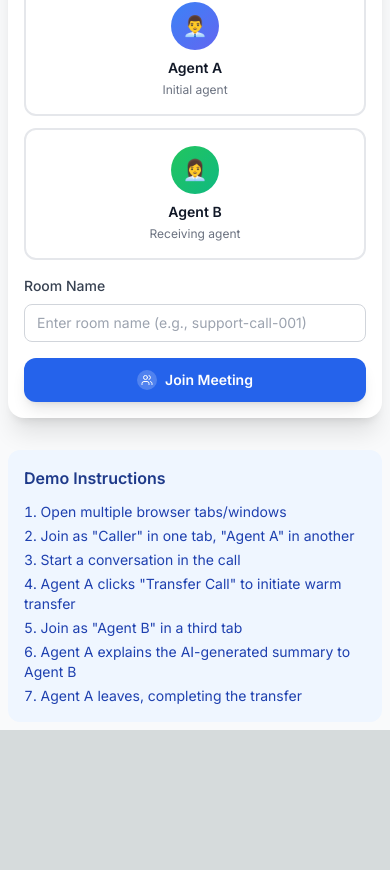
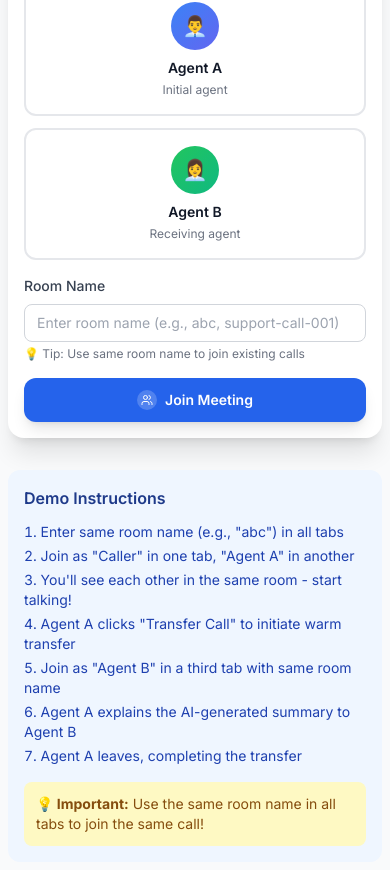
Before and after one commit to Priyanshu-Chouhan/livekit-warm-transfer, a Next.js app: page / in a window 390 px wide. Shown: the part 936-1806 px from the top of the page. Before the commit the page ends 1666 px from the top, so only its background shows below. Built offline with nearby package versions, Linux system fonts and the light colour scheme.

Commit message:
Fix same room joining and improve mobile UI - better room handling and user instructions

```diff
--- a/app/page.tsx
+++ b/app/page.tsx
@@ -98,9 +98,17 @@ export default function Home() {
                 type="text"
                 value={roomName}
                 onChange={(e) => setRoomName(e.target.value)}
-                placeholder="Enter room name (e.g., support-call-001)"
+                placeholder="Enter room name (e.g., abc, support-call-001)"
                 className="w-full px-3 sm:px-4 py-2 sm:py-3 border border-gray-300 rounded-lg focus:ring-2 focus:ring-blue-500 focus:border-transparent text-sm sm:text-base"
+                onKeyPress={(e) => {
+                  if (e.key === 'Enter') {
+                    handleJoinRoom()
+                  }
+                }}
               />
+              <p className="text-xs text-gray-500 mt-1">
+                💡 Tip: Use same room name to join existing calls
+              </p>
             </div>
 
             {/* Google Meet Style Join Button - Mobile Responsive */}
@@ -120,14 +128,19 @@ export default function Home() {
         <div className="mt-8 sm:mt-12 bg-blue-50 rounded-xl p-4 sm:p-6">
           <h3 className="text-base sm:text-lg font-semibold text-blue-900 mb-3">Demo Instructions</h3>
           <ol className="list-decimal list-inside space-y-1 sm:space-y-2 text-sm sm:text-base text-blue-800">
-            <li>Open multiple browser tabs/windows</li>
+            <li>Enter same room name (e.g., "abc") in all tabs</li>
             <li>Join as "Caller" in one tab, "Agent A" in another</li>
-            <li>Start a conversation in the call</li>
+            <li>You'll see each other in the same room - start talking!</li>
             <li>Agent A clicks "Transfer Call" to initiate warm transfer</li>
-            <li>Join as "Agent B" in a third tab</li>
+            <li>Join as "Agent B" in a third tab with same room name</li>
             <li>Agent A explains the AI-generated summary to Agent B</li>
             <li>Agent A leaves, completing the transfer</li>
           </ol>
+          <div className="mt-4 p-3 bg-yellow-100 rounded-lg">
+            <p className="text-sm text-yellow-800">
+              <strong>💡 Important:</strong> Use the same room name in all tabs to join the same call!
+            </p>
+          </div>
         </div>
       </div>
     </div>
```
Also changed, not shown: 1 other file (tests, documents, lock files or other folders).
